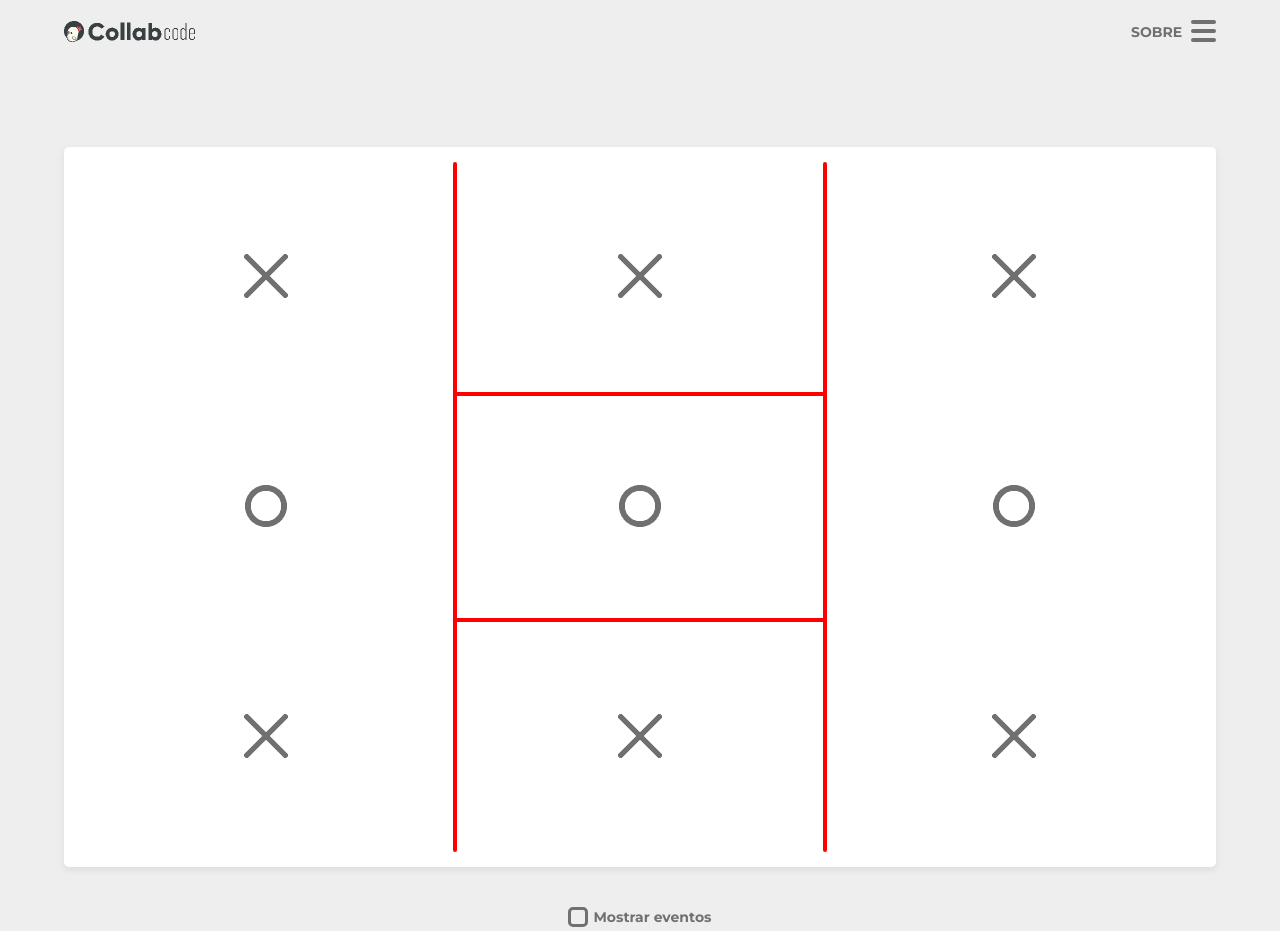
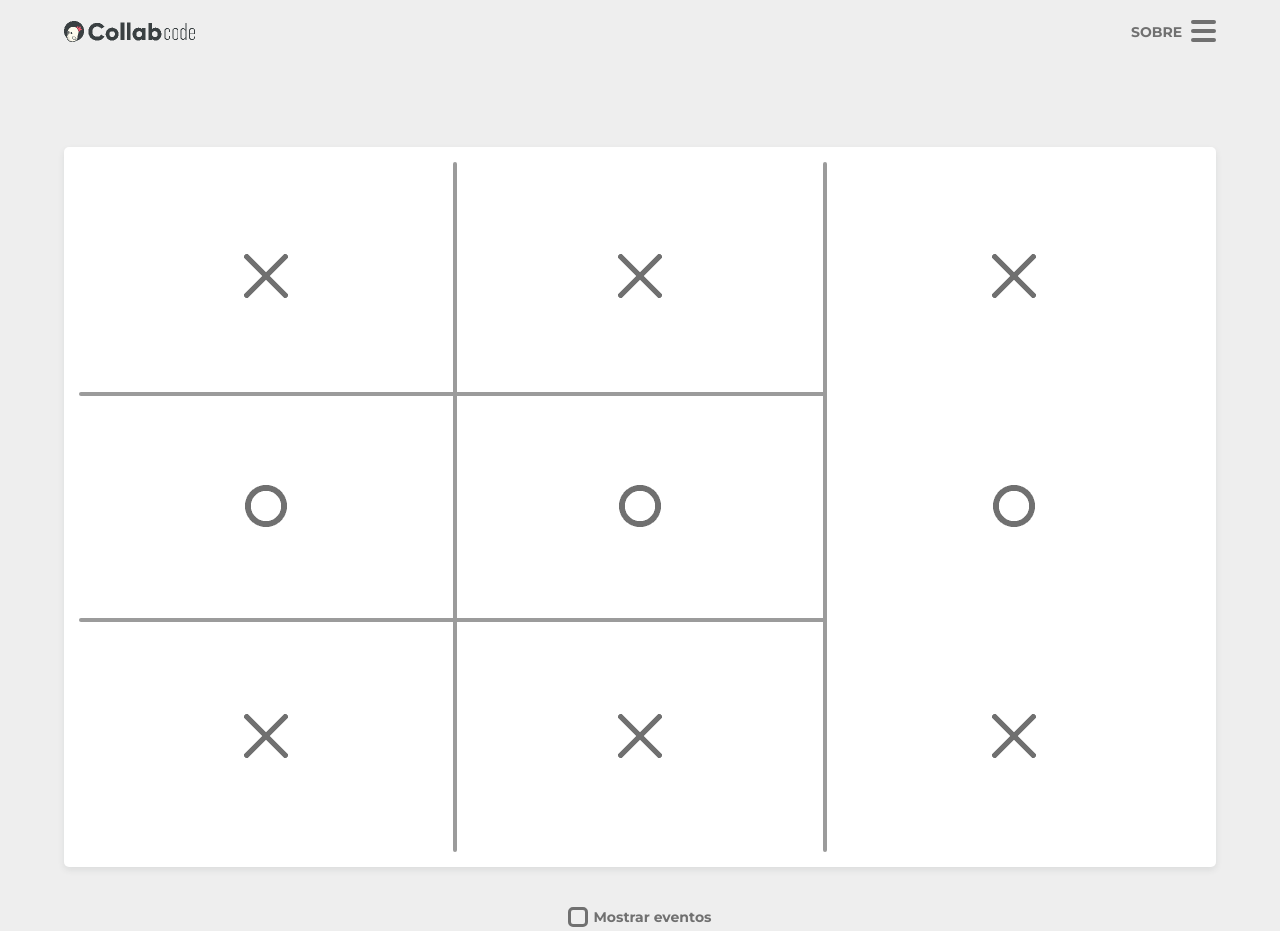
Before and after one commit to LuizRamos19/jogo-da-velha, a React (Create React App) app: page / in a window 1280 px wide. Built offline with nearby package versions, Linux system fonts and the light colour scheme.

Commit message:
Feito o quarto quadrado do hashtag

```diff
--- a/src/components/Hashtag/styles.css
+++ b/src/components/Hashtag/styles.css
@@ -18,19 +18,32 @@
 }
 
 .hashtag > .item:nth-child(2),
+.hashtag > .item:nth-child(4),
 .hashtag > .item:nth-child(8) {
     justify-content: space-between;
+}
+
+.hashtag > .item:nth-child(4) {
+    flex-direction: column;
 }
 
 /* nth-child pega o enésimo filho daquela classe, o 2 é pra pegar o segundo */
 .hashtag > .item:nth-child(2)::before,
 .hashtag > .item:nth-child(2)::after,
+.hashtag > .item:nth-child(4)::before,
+.hashtag > .item:nth-child(4)::after,
 .hashtag > .item:nth-child(8)::before,
 .hashtag > .item:nth-child(8)::after {
     content: "";
+    background-color: var(--color-third);
+}
+
+.hashtag > .item:nth-child(2)::before,
+.hashtag > .item:nth-child(2)::after,
+.hashtag > .item:nth-child(8)::before,
+.hashtag > .item:nth-child(8)::after {
     width: 4px;
     height: 100%;
-    background-color: red;
 }
 
 .hashtag > .item:nth-child(2)::before,
@@ -39,8 +52,17 @@
     border-top-right-radius: 2px;
 }
 
+.hashtag > .item:nth-child(4)::before,
+.hashtag > .item:nth-child(4)::after {
+    width: 100%;
+    height: 4px;
+    border-top-left-radius: 2px;
+    border-bottom-left-radius: 2px;
+}
+
+/* o quadrado do centro é o único que tem todas as bordas */
 .hashtag > .item:nth-child(5) {
-    border: 4px solid red;
+    border: 4px solid var(--color-third);
 }
 
 .hashtag > .item:nth-child(8)::before,
```
